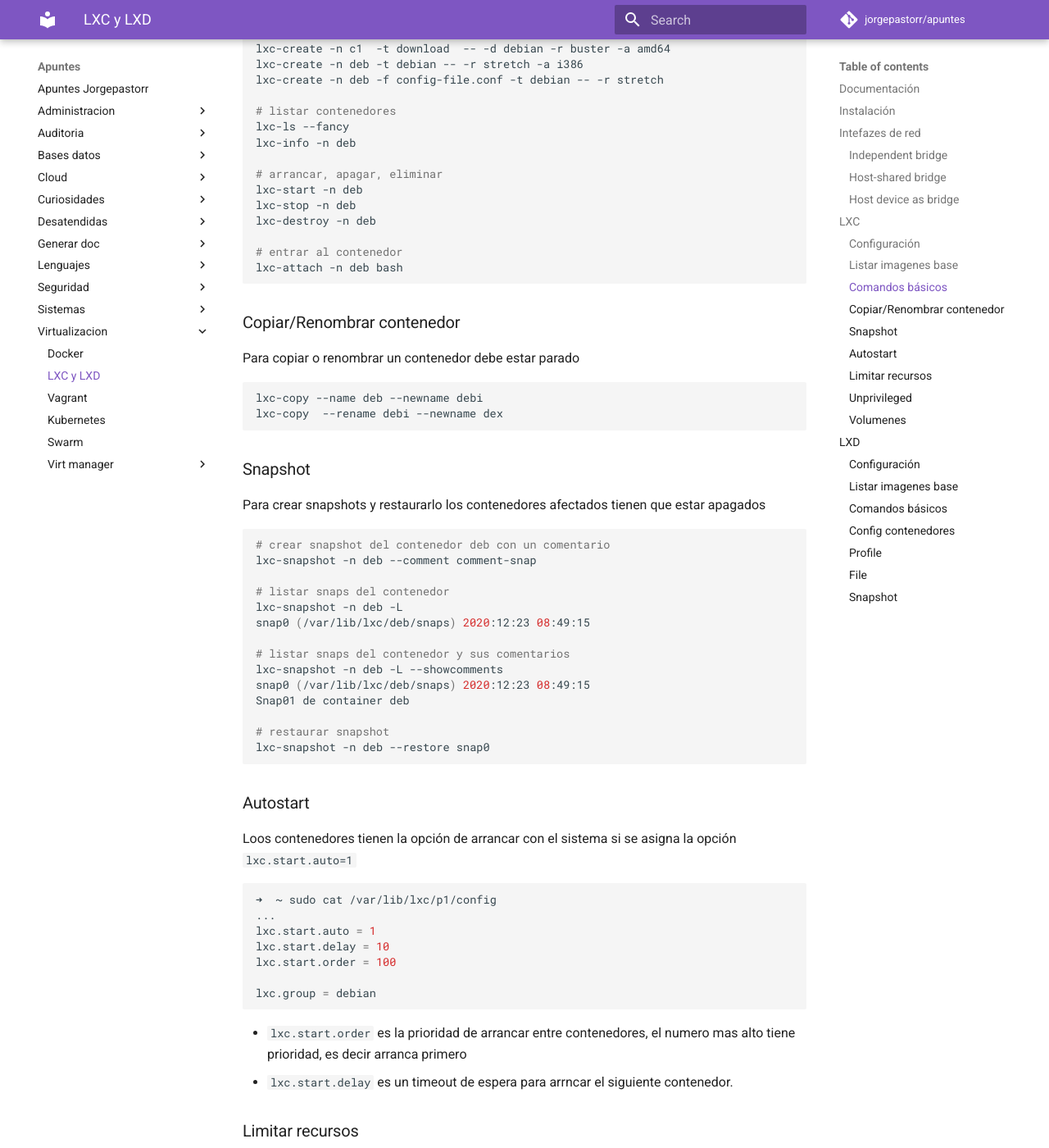
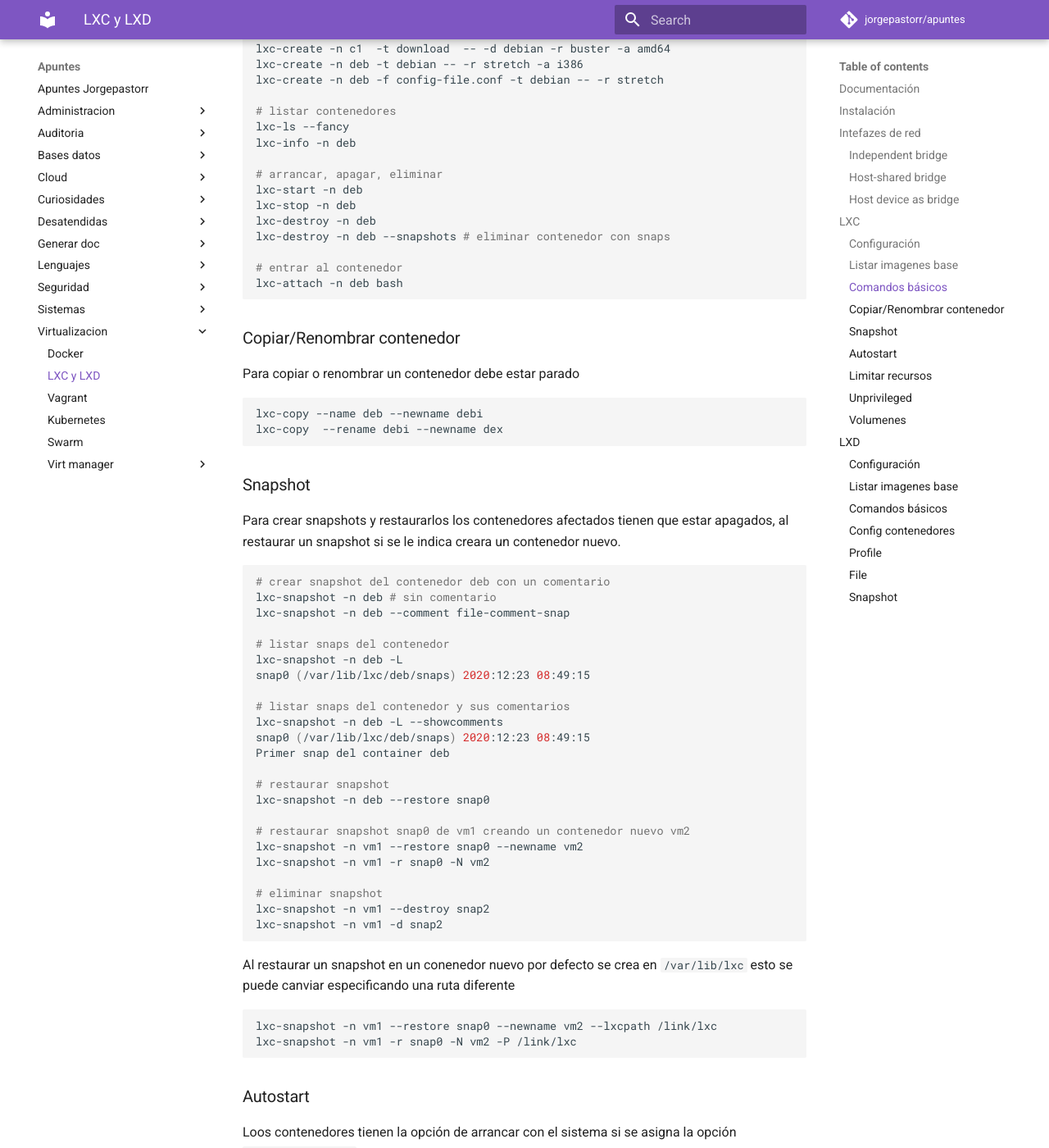
Before and after one commit to Jorgepastorr/apuntes, an MkDocs documentation site: the page built from docs/virtualizacion/Lxc.md, in a window 1280 px wide and 1400 px high, scrolled down 3003 px. Shown: the whole window at 82% size. Built offline with MkDocs 1.6.1 and Material for MkDocs 9.7.7, drawn with Linux system fonts in a browser that asks for light colours; comment, search, counter and statistics services are not loaded.

Commit message:
actualizado lxc snapshots

````diff
--- a/docs/virtualizacion/Lxc.md
+++ b/docs/virtualizacion/Lxc.md
@@ -159,6 +159,7 @@ lxc-info -n deb
 lxc-start -n deb
 lxc-stop -n deb
 lxc-destroy -n deb
+lxc-destroy -n deb --snapshots # eliminar contenedor con snaps
 
 # entrar al contenedor
 lxc-attach -n deb bash
@@ -179,11 +180,12 @@ lxc-copy  --rename debi --newname dex
 
 ### Snapshot
 
-Para crear snapshots y restaurarlo los contenedores afectados tienen que estar apagados
+Para crear snapshots y restaurarlos los contenedores afectados tienen que estar apagados, al restaurar un snapshot si se le indica creara un contenedor nuevo.
 
 ```bash
 # crear snapshot del contenedor deb con un comentario
-lxc-snapshot -n deb --comment comment-snap
+lxc-snapshot -n deb # sin comentario
+lxc-snapshot -n deb --comment file-comment-snap
 
 # listar snaps del contenedor
 lxc-snapshot -n deb -L
@@ -192,12 +194,26 @@ snap0 (/var/lib/lxc/deb/snaps) 2020:12:23 08:49:15
 # listar snaps del contenedor y sus comentarios
 lxc-snapshot -n deb -L --showcomments
 snap0 (/var/lib/lxc/deb/snaps) 2020:12:23 08:49:15
-Snap01 de container deb
+Primer snap del container deb
 
 # restaurar snapshot
 lxc-snapshot -n deb --restore snap0
+
+# restaurar snapshot snap0 de vm1 creando un contenedor nuevo vm2
+lxc-snapshot -n vm1 --restore snap0 --newname vm2
+lxc-snapshot -n vm1 -r snap0 -N vm2
+
+# eliminar snapshot
+lxc-snapshot -n vm1 --destroy snap2
+lxc-snapshot -n vm1 -d snap2
 ```
 
+Al restaurar un snapshot en un conenedor nuevo por defecto se crea en `/var/lib/lxc` esto se puede canviar especificando una ruta diferente
+
+```bash
+lxc-snapshot -n vm1 --restore snap0 --newname vm2 --lxcpath /link/lxc
+lxc-snapshot -n vm1 -r snap0 -N vm2 -P /link/lxc
+```
 
 
 ### Autostart
````
